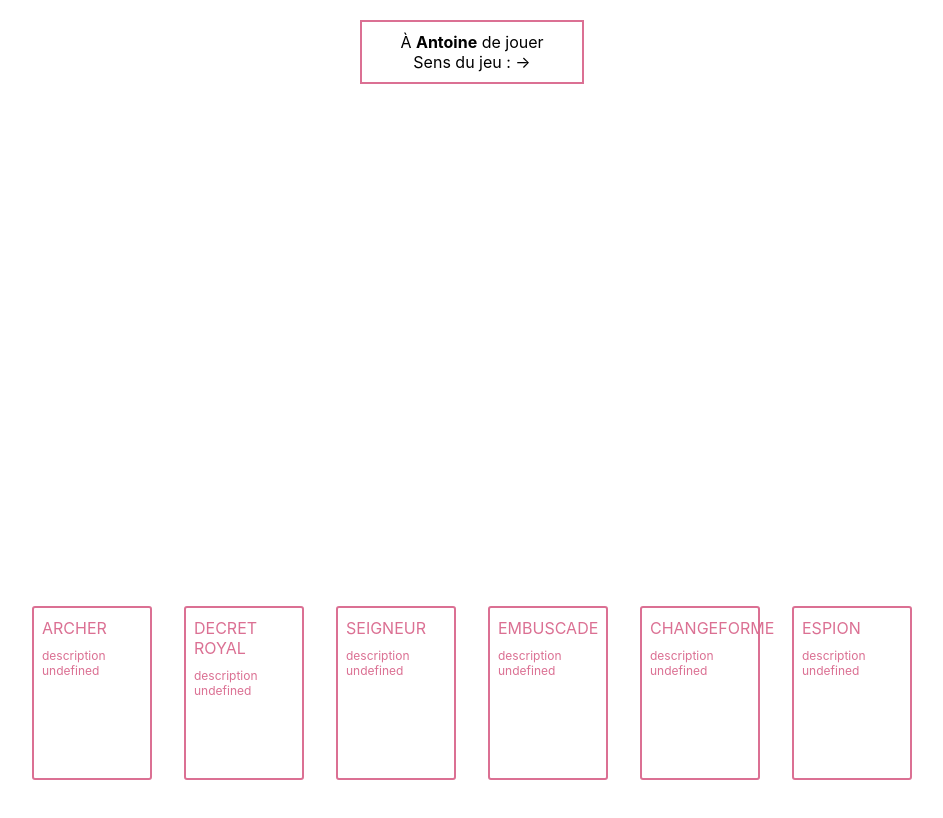
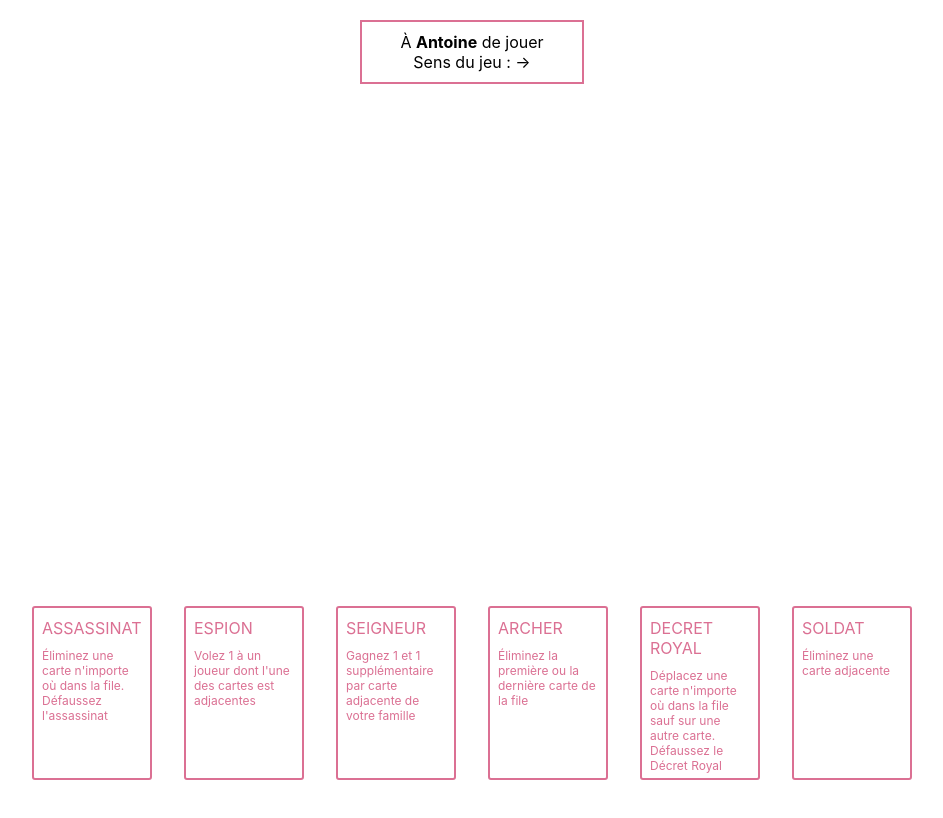
Before and after one commit to aleguern/oriflamkuch, a React (Create React App) app: page / in a window 1280 px wide. Shown: the top 818 px of the page, without its empty margins (168-1111 px from the left). Built offline with nearby package versions, Linux system fonts and the light colour scheme.

Commit message:
je suis un génie

```diff
--- a/src/components/Board.js
+++ b/src/components/Board.js
@@ -1,4 +1,4 @@
-import React, { useEffect } from 'react';
+import React, { useEffect, useState } from 'react';
 import styled from 'styled-components';
 import { actions, useCount } from '../count-context';
 import Card from './Card';
@@ -28,6 +28,7 @@ export const CardWrapper = styled.div`
 
 export default function Board() {
   const [state, dispatch] = useCount();
+  const [effect, setEffect] = useState();
 
   const isRevealStep = () => state.game.step === 'REVEAL';
 
@@ -36,16 +37,23 @@ export default function Board() {
   useEffect(() => {
     const index = state.game.revealIndex;
     const card = state.board[index];
+    const callback = card?.effect;
 
-    card?.effect(dispatch);
+    if (card?.effect) {
+      setEffect(() => callback);
+    }
   }, [state.game.effect]);
+
+  const chose = (card) => {
+    effect(dispatch, card);
+  };
 
   return (
     <CardWrapper>
       <Slot>
         {state.board.map((card, id) => (
           <Flex key={card.id}>
-            <Card card={card} />
+            <Card card={card} onClick={() => chose(card)} />
             {isRevealStep() && isCurrentId(id) && (
               <>
                 <Indicator />
--- a/src/components/Card.js
+++ b/src/components/Card.js
@@ -15,6 +15,10 @@ export const StyledCard = styled.div`
 
   &.isSelected {
     background-color: pink;
+  }
+
+  &:hover {
+    box-shadow: 0 0 0 2pt red;
   }
 `;
 
@@ -34,7 +38,7 @@ const MoneyCount = styled.div`
 
 export default function Card(props) {
   const name = props.card.name || 'title undefined';
-  const effect = props.card.effect || 'description undefined';
+  const description = props.card.description || 'description undefined';
   const isRevealed = props.card.isRevealed || false;
   const money = props.card.money || 0;
 
@@ -43,7 +47,7 @@ export default function Card(props) {
       {isRevealed ? (
         <>
           <div>{name}</div>
-          <Description>{effect}</Description>
+          <Description>{description}</Description>
         </>
       ) : (
         money !== 0 && <MoneyCount>{money}</MoneyCount>
--- a/src/components/GameStatus.js
+++ b/src/components/GameStatus.js
@@ -1,7 +1,7 @@
 import React, { useEffect } from 'react';
 import styled from 'styled-components';
 import { actions, useCount } from '../count-context';
-import { STEPS, PLAYERS } from '../mocks';
+import { STEPS } from '../mocks';
 
 const StyledGameStatus = styled.div`
   text-align: center;
--- a/src/count-context.js
+++ b/src/count-context.js
@@ -4,13 +4,13 @@ const CountStateContext = React.createContext();
 const CountDispatchContext = React.createContext();
 
 const gameState = {
-  hand: CARDS.sort(() => 0.5 - Math.random()).filter((_, id) => id < 6),
+  hand: CARDS.filter((_, id) => id < 6),
   board: [],
   game: {
     player: PLAYERS[0],
     step: STEPS.PLAY,
     revealIndex: 0,
-    effect: null
+    effect: null,
   },
 };
 
@@ -23,7 +23,7 @@ export const actions = {
   USE_EFFECT: 'USE_EFFECT',
   CASH_IN: 'CASH_IN',
   CHANGE_STEP: 'CHANGE_STEP',
-  KILL: 'KILL'
+  KILL: 'KILL',
 };
 
 function countReducer(state, action) {
@@ -32,10 +32,14 @@ function countReducer(state, action) {
     case actions.ADD_SELECTED_CARD_TO_BOARD: {
       const selectedCard = state.hand.find((card) => card.isSelected);
 
-      selectedCard.isRevealed = false;
-
-      const addToEnd = [...state.board, selectedCard];
-      const addToStart = [selectedCard, ...state.board];
+      const addToEnd = [
+        ...state.board,
+        { ...selectedCard, isRevealed: true, isSelected: false },
+      ];
+      const addToStart = [
+        { ...selectedCard, isRevealed: true, isSelected: false },
+        ...state.board,
+      ];
 
       return {
         ...state,
@@ -94,9 +98,13 @@ function countReducer(state, action) {
         },
       };
     }
-    case actions.KILL : {
-      console.log("kill")
-      return state;
+    case actions.KILL: {
+      console.log(action.card);
+
+      return {
+        ...state,
+        board: state.board.filter((card) => card.id !== action.card.id),
+      };
     }
     case actions.NEXT_PLAYER: {
       const currentPlayerIndex = PLAYERS.findIndex(
--- a/src/mocks.js
+++ b/src/mocks.js
@@ -1,6 +1,15 @@
-import { actions } from "./count-context";
+import { actions } from './count-context';
 
 export const CARDS = [
+  {
+    isSelected: false,
+    isRevealed: true,
+    money: 0,
+    effect: (dispatch, card) => dispatch({ type: actions.KILL, card }),
+    id: 6,
+    name: 'ASSASSINAT',
+    description: `Éliminez une carte n'importe où dans la file. Défaussez l'assassinat`,
+  },
   {
     isSelected: false,
     isRevealed: true,
@@ -59,15 +68,6 @@ export const CARDS = [
     isSelected: false,
     isRevealed: true,
     money: 0,
-    effect: (dispatch) => dispatch({type: actions.KILL}),
-    id: 6,
-    name: 'ASSASSINAT',
-    description: `Éliminez une carte n'importe où dans la file. Défaussez l'assassinat`,
-  },
-  {
-    isSelected: false,
-    isRevealed: true,
-    money: 0,
     effect: null,
     id: 7,
     name: 'CHANGEFORME',
```
